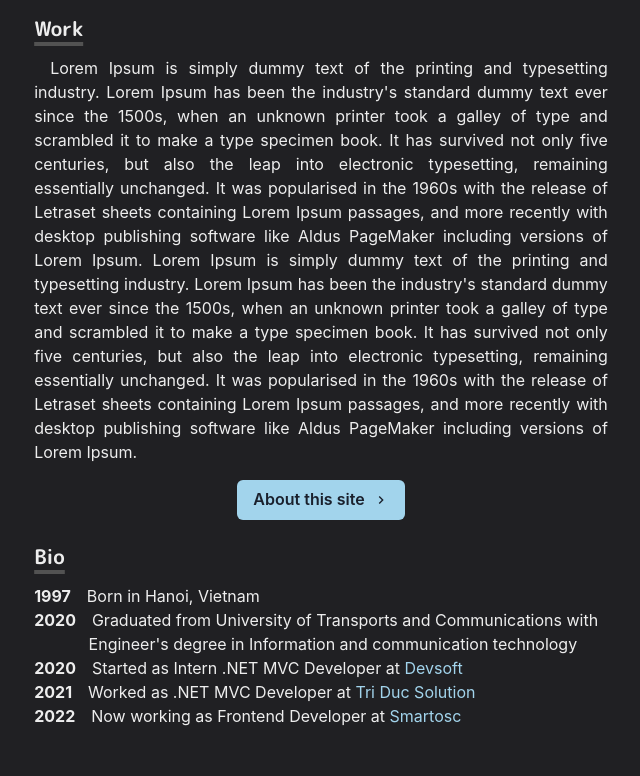
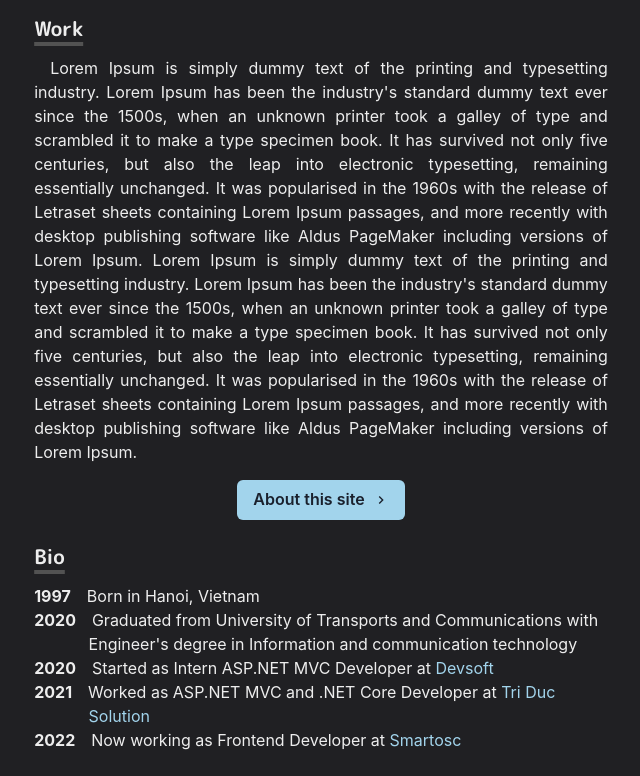
Before and after one commit to Atn803/portfolio, a Next.js app: page / in a window 1280 px wide. Shown: the part 262-1038 px from the top of the page, without its empty margins (319-959 px from the left). Before the commit the page ends 1014 px from the top, so only its background shows below. Built offline with nearby package versions, Linux system fonts and the light colour scheme.

Commit message:
update: gitignore and link + text

```diff
--- a/pages/index.tsx
+++ b/pages/index.tsx
@@ -98,13 +98,13 @@ const Home = () => {
           </BioSection>
           <BioSection>
             <BioYear>2020</BioYear>
-            Started as Intern .NET MVC Developer at {""}
+            Started as Intern ASP.NET MVC Developer at {""}
             <Link href="https://devmaster.edu.vn/">Devsoft</Link>
           </BioSection>
           <BioSection>
             <BioYear>2021</BioYear>
-            Worked as .NET MVC Developer at {""}
-            <Link href="https://www.triducsolution.com/Index-vn.html">
+            Worked as ASP.NET MVC and .NET Core Developer at {""}
+            <Link href="https://www.triducsolution.com/Index.html">
               Tri Duc Solution
             </Link>
           </BioSection>
```
Also changed, not shown: 1 other file (tests, documents, lock files or other folders).
